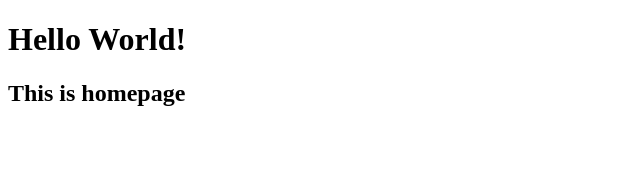
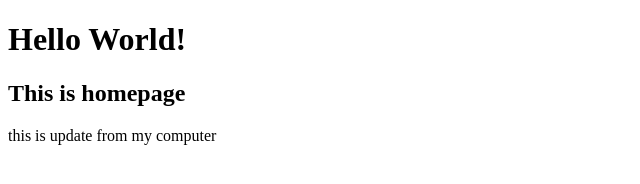
Before and after one commit to mrpong99/learn-git, a plain HTML site: page index.html in a window 1280 px wide. Shown: the whole page, without its empty margins (0-640 px from the left). Drawn offline with Linux system fonts and the light colour scheme.

Commit message:
Update index.html

```diff
--- a/index.html
+++ b/index.html
@@ -9,6 +9,9 @@
 
     <h1>Hello World!</h1>
     <h2>This is homepage</h2>
+    <div class="container">
+        <p>this is update from my computer</p>
+    </div>
 
 
 </body>
```
